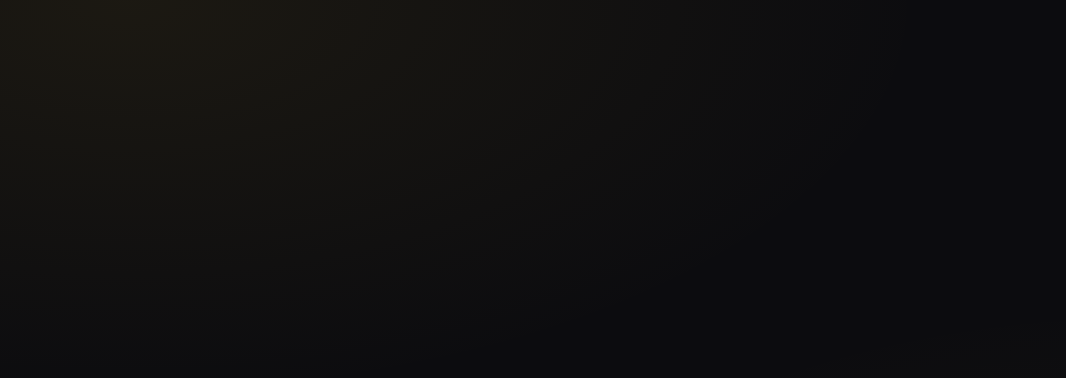
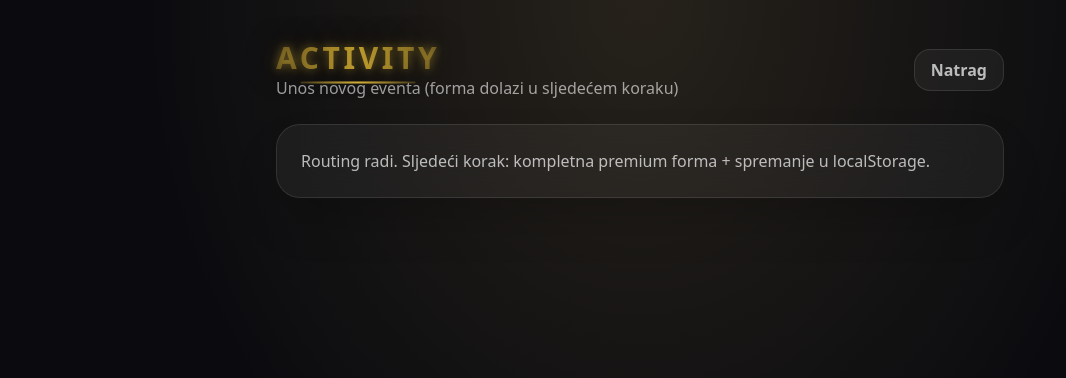
Before and after one commit to 26vzkjh5mg-stack/secret-sync, a React (Vite) app: page /activity/1/new in a window 1280 px wide. Before the commit this address had no page. Shown: the top 378 px of the page, without its empty margins (0-1066 px from the left). Built offline with nearby package versions, Linux system fonts and the light colour scheme.

Commit message:
feature: route activity cards to activity form

```diff
--- a/src/App.jsx
+++ b/src/App.jsx
@@ -2,6 +2,7 @@ import { BrowserRouter, Routes, Route } from "react-router-dom";
 import DashboardPage from "./pages/DashboardPage";
 import LoginPage from "./pages/LoginPage";
 import GdprPage from "./pages/GdprPage";
+import ActivityFormPage from "./pages/ActivityFormPage";
 
 function App() {
   return (
@@ -17,6 +18,9 @@ function App() {
         {/* Dashboard */}
         <Route path="/dashboard" element={<DashboardPage />} />
 
+        {/*ActivityFormPage */}
+        <Route path="/activity/:type/new" element={<ActivityFormPage />} />
+
       </Routes>
     </BrowserRouter>
   );
--- /dev/null
+++ b/src/pages/ActivityFormPage.jsx
@@ -0,0 +1,49 @@
+import React from "react";
+import { useNavigate, useParams } from "react-router-dom";
+
+const TYPE_LABEL = {
+  "meet-greet": "MEET & GREET",
+  outdoor: "OUTDOOR",
+  "hanging-out": "HANGING OUT",
+  party: "PARTY",
+};
+
+export default function ActivityFormPage() {
+  const navigate = useNavigate();
+  const { type } = useParams();
+
+  const title = TYPE_LABEL[type] || "ACTIVITY";
+
+  return (
+    <div className="min-h-screen relative overflow-hidden">
+      {/* Background */}
+      <div className="absolute inset-0 -z-10 bg-[#0b0b0f]" />
+      <div className="absolute inset-0 -z-10 opacity-70 bg-[radial-gradient(ellipse_at_top,rgba(255,215,120,0.16),rgba(0,0,0,0)_55%)]" />
+
+      <div className="max-w-3xl mx-auto px-5 py-10 text-white">
+        <div className="flex items-center justify-between mb-6 gap-4">
+          <div>
+            <div className="ss-title-lux text-3xl">{title}</div>
+            <div className="text-white/60">
+              Unos novog eventa (forma dolazi u sljedećem koraku)
+            </div>
+          </div>
+
+          <button
+            onClick={() => navigate("/dashboard")}
+            className="rounded-2xl px-4 py-2 font-semibold bg-white/5 text-white/70 border border-white/10 hover:bg-white/10 transition"
+          >
+            Natrag
+          </button>
+        </div>
+
+        <div className="rounded-3xl border border-white/10 bg-white/5 backdrop-blur-xl p-6 shadow-2xl">
+          <div className="text-white/70">
+            Routing radi. Sljedeći korak: kompletna premium forma + spremanje u
+            localStorage.
+          </div>
+        </div>
+      </div>
+    </div>
+  );
+}
--- a/src/pages/DashboardPage.jsx
+++ b/src/pages/DashboardPage.jsx
@@ -1,4 +1,9 @@
+import React from "react";
+import { useNavigate } from "react-router-dom";
+
 export default function DashboardPage({ onLock, onOpen }) {
+  const navigate = useNavigate();
+
   const activityCards = [
     { id: "meet", title: "MEET & GREET", img: "/cards/meet.jpg" },
     { id: "outdoor", title: "OUTDOOR", img: "/cards/outdoor.jpg" },
@@ -7,6 +12,21 @@ export default function DashboardPage({ onLock, onOpen }) {
   ];
 
   const week = ["Mon", "Tue", "Wed", "Thu", "Fri", "Sat", "Sun"];
+
+  const routeForActivity = (id) => {
+    switch (id) {
+      case "meet":
+        return "/activity/meet-greet/new";
+      case "outdoor":
+        return "/activity/outdoor/new";
+      case "hanging":
+        return "/activity/hanging-out/new";
+      case "party":
+        return "/activity/party/new";
+      default:
+        return "/dashboard";
+    }
+  };
 
   return (
     <div className="min-h-screen p-8">
@@ -40,7 +60,7 @@ export default function DashboardPage({ onLock, onOpen }) {
           {activityCards.map((card) => (
             <button
               key={card.id}
-              onClick={() => onOpen(card.id)}
+              onClick={() => navigate(routeForActivity(card.id))}
               className="group relative rounded-3xl overflow-hidden border border-white/10 hover:border-ss-gold/40 transition"
             >
               <img
@@ -66,7 +86,7 @@ export default function DashboardPage({ onLock, onOpen }) {
 
         {/* CALENDAR CARD */}
         <button
-          onClick={() => onOpen("calendar")}
+          onClick={() => navigate("/calendar")}
           className="rounded-3xl border border-white/10 bg-white/5 p-6 text-left hover:border-ss-gold/40 transition"
         >
           <h2 className="text-xl font-semibold ss-gold-text">Calendar</h2>
```
